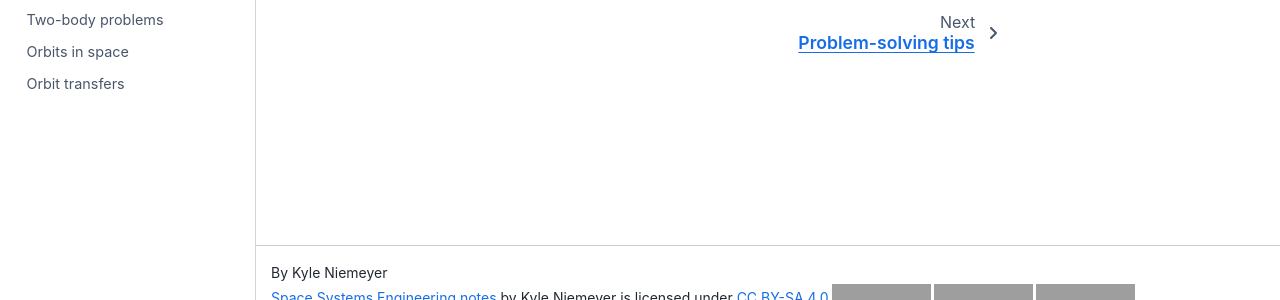
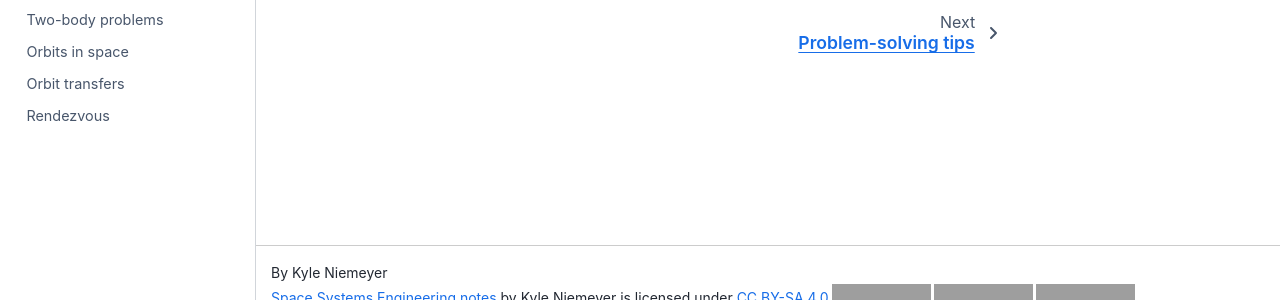
Before and after one commit to kyleniemeyer/space-systems-notes, a Jupyter Book: the page built from book/intro.md, in a window 1280 px wide. Shown: the part 575-875 px from the top of the page. Built offline with Jupyter Book 1.0.4 settings and Sphinx 7.4.7 and the Sphinx Book theme 1.1.4, drawn with Linux system fonts in a browser that asks for light colours; grey boxes are pictures that could not be loaded.

Commit message:
adds rendezvous page

```diff
--- a/book/_toc.yml
+++ b/book/_toc.yml
@@ -10,3 +10,4 @@
     - file: orbital-mechanics/two-body-problems
     - file: orbital-mechanics/orbits-space
     - file: orbital-mechanics/orbit-transfers
+    - file: orbital-mechanics/rendezvous
```
Also changed, not shown: book/orbital-mechanics/rendezvous.ipynb (added).
